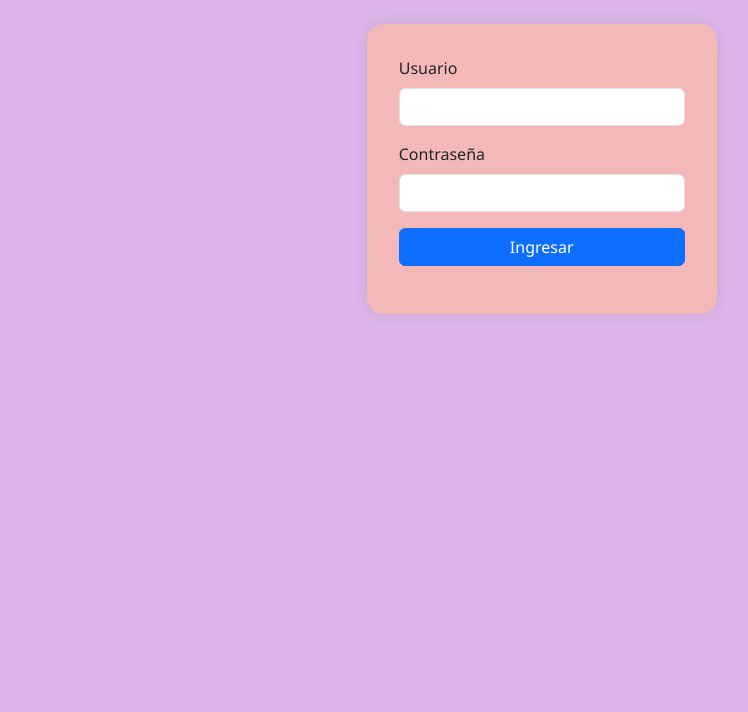
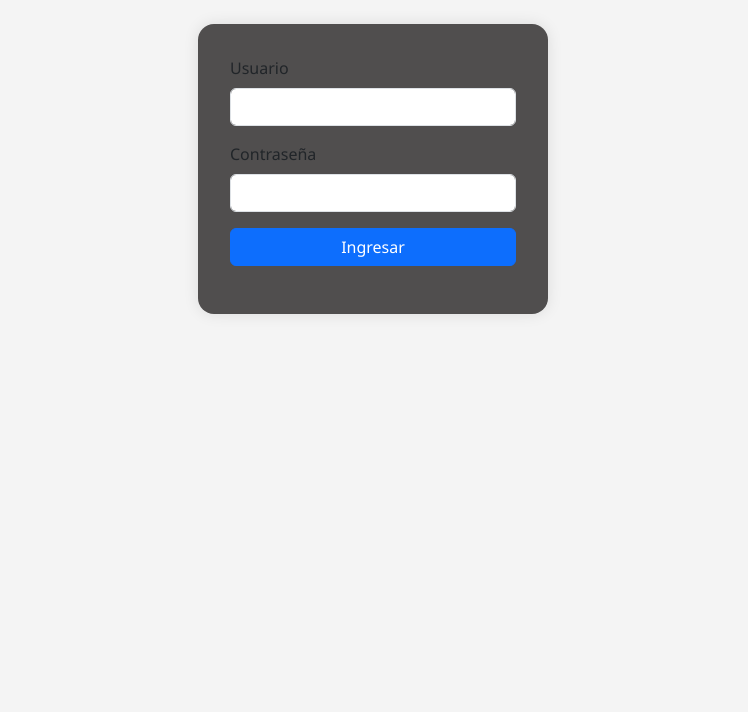
Before and after one commit to pablopuntin/catalogoAleG, a plain HTML site: page front/public/login.html in a window 1280 px wide. Shown: the part 88-800 px from the top of the page, without its empty margins (267-1015 px from the left). Drawn offline with nearby package versions, Linux system fonts and the light colour scheme.

Commit message:
form-login10

```diff
--- a/front/public/asset/styles/login.css
+++ b/front/public/asset/styles/login.css
@@ -1,7 +1,7 @@
 /* login.css */
 
 body {
-  background-color: #dcb6ea; /* fondo suave, como el tuyo */
+  background-color: #f4f4f4; /* fondo suave, como el tuyo */
   margin: 0;
   padding: 2rem;
   font-family: 'Segoe UI', sans-serif;
@@ -11,7 +11,7 @@ body {
 
 .contenedor-login {
   margin-top: 5rem; /* separa del top */
-  background-color: #f4b8b8;
+  background-color: #504e4e;
   padding: 2rem;
   border-radius: 1rem;
   box-shadow: 0 0 15px rgba(0, 0, 0, 0.1);
--- a/front/public/login.html
+++ b/front/public/login.html
@@ -12,7 +12,7 @@
 <body>
     <!-- front/public/login.html -->
 
-<h2 class="text-center">Ingreso administrador</h2>
+
 <div class="contenedor-login">
   <form id="loginForm">
     <div class="mb-3">
```
